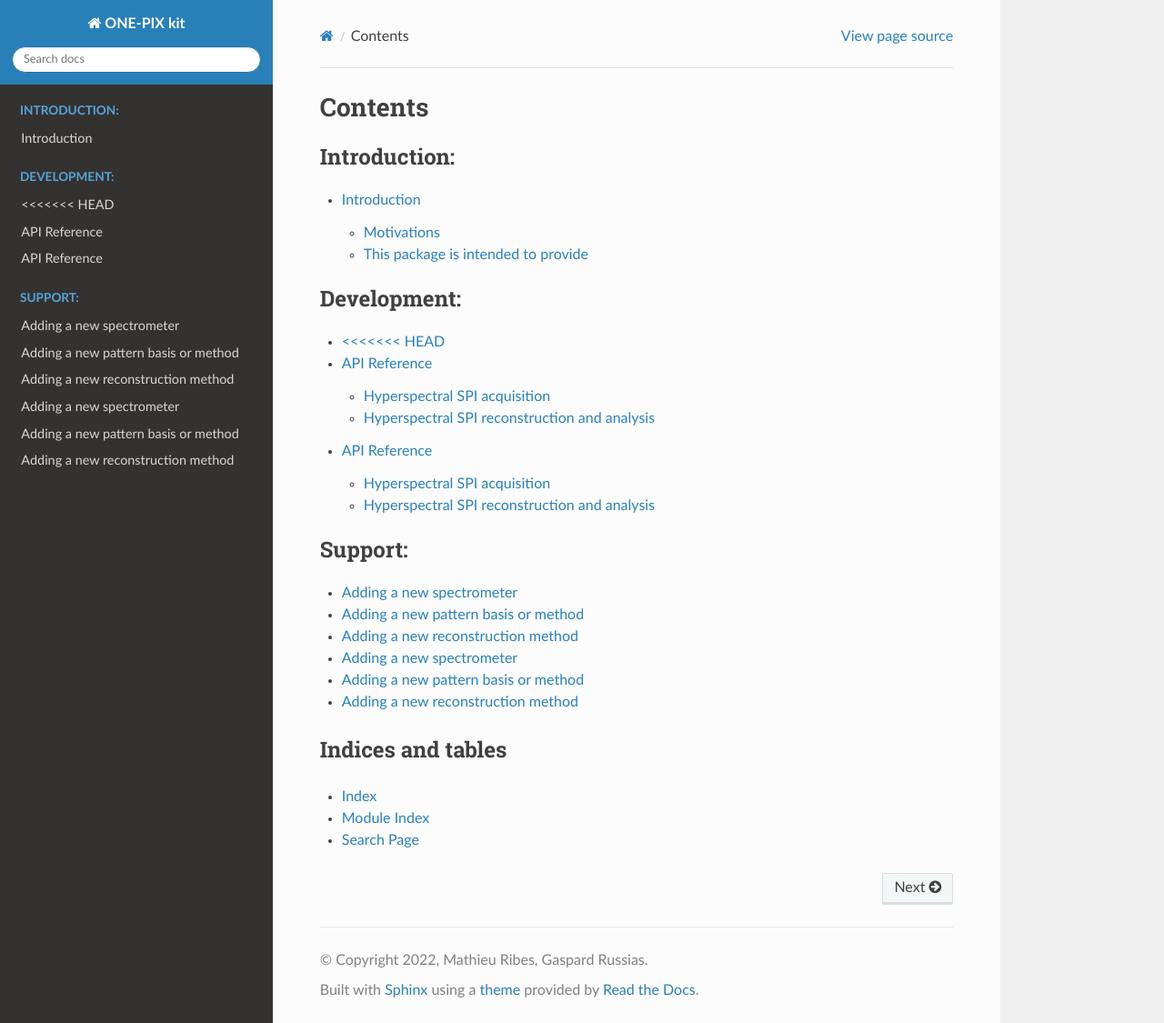
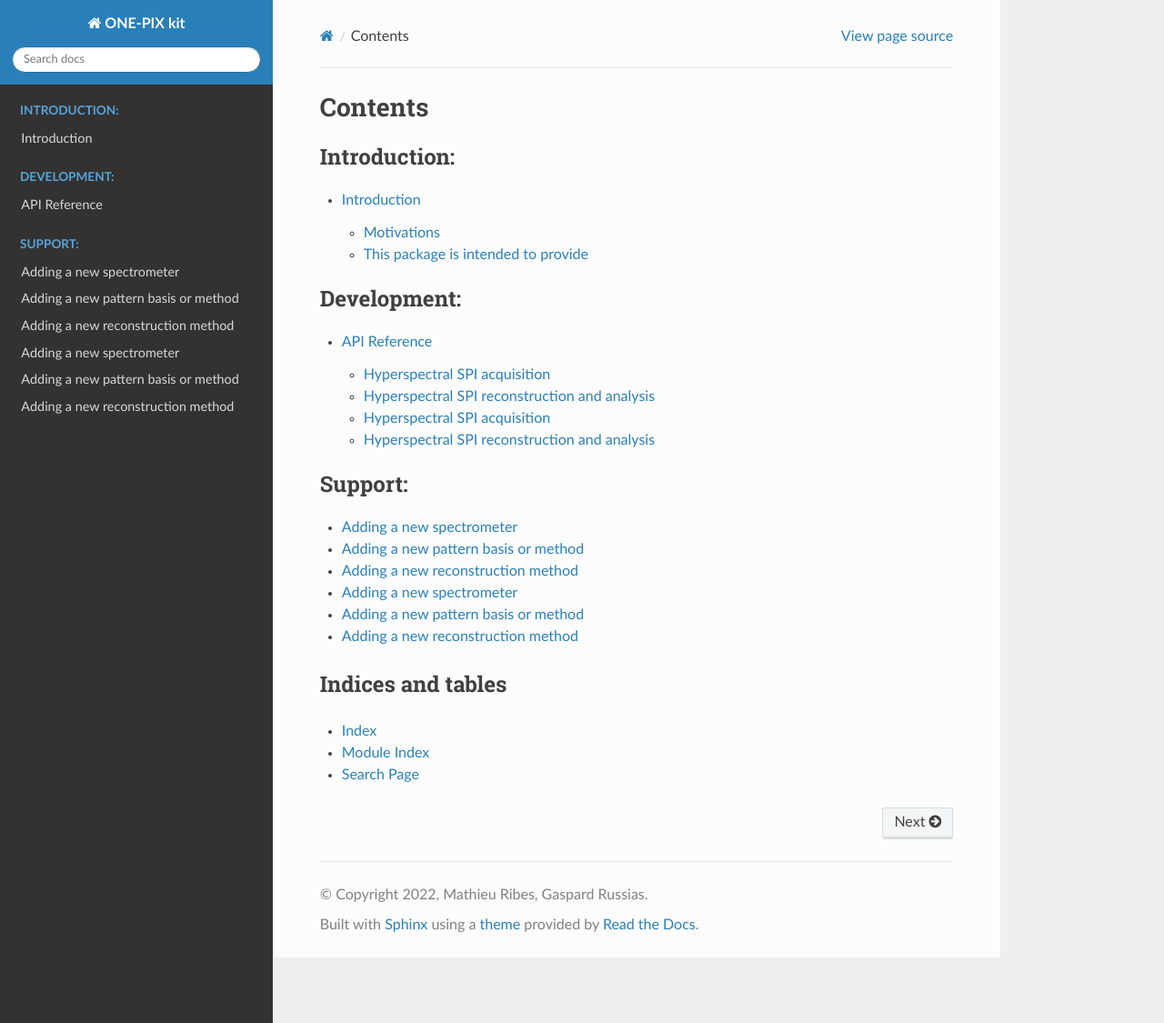
Before and after one commit to PhotonicsOpenProjects/ONE-PIX, a Sphinx documentation site: the page built from ONE-PIX_soft/autodoc/doc/index.rst, in a window 1280 px wide and 1125 px high. Shown: the whole window at 91% size. Built offline with Sphinx 7.4.7 and the Read the Docs theme 2.0.0, drawn with Linux system fonts in a browser that asks for light colours; part of the change alters nothing that is shown.

```diff
--- a/ONE-PIX_soft/autodoc/doc/api.rst
+++ b/ONE-PIX_soft/autodoc/doc/api.rst
@@ -1,4 +1,3 @@
-<<<<<<< HEAD
 ###############
 API Reference
 ###############
@@ -102,5 +101,3 @@ Analysis
 Library containing several methods to analyse datacube
 
 .. automodule:: datacube_analyse
->>>>>>> b83d7ab72af233494327e2e2566d3e3a1e69515b
-   :members:
```
